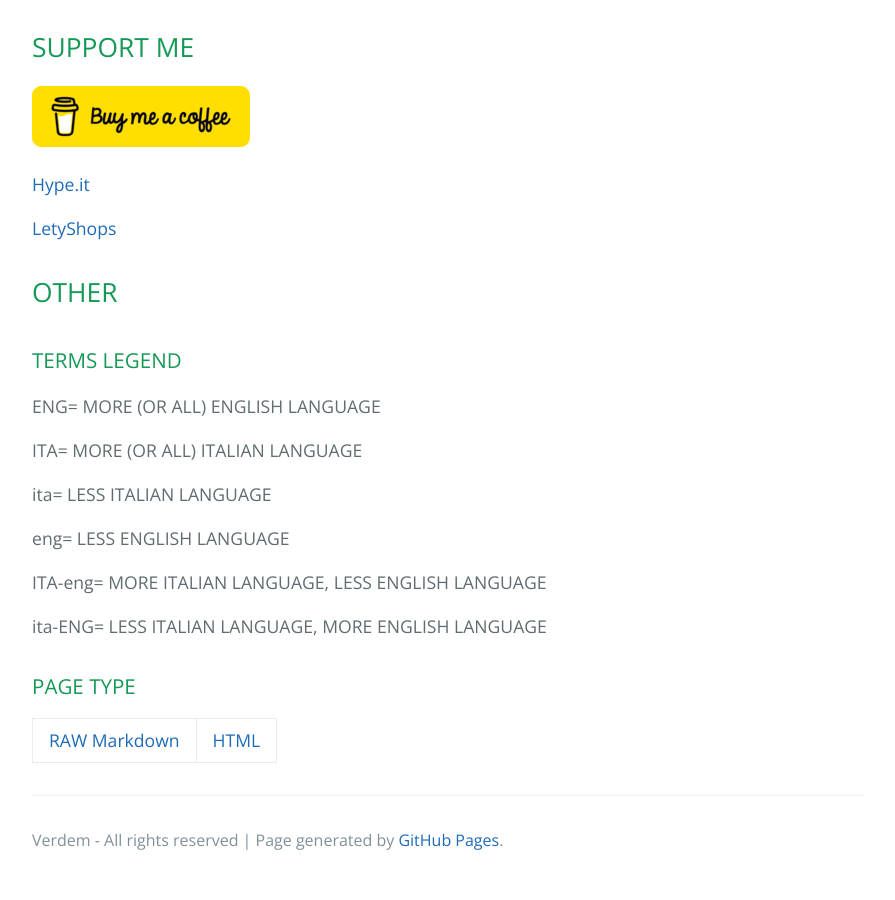
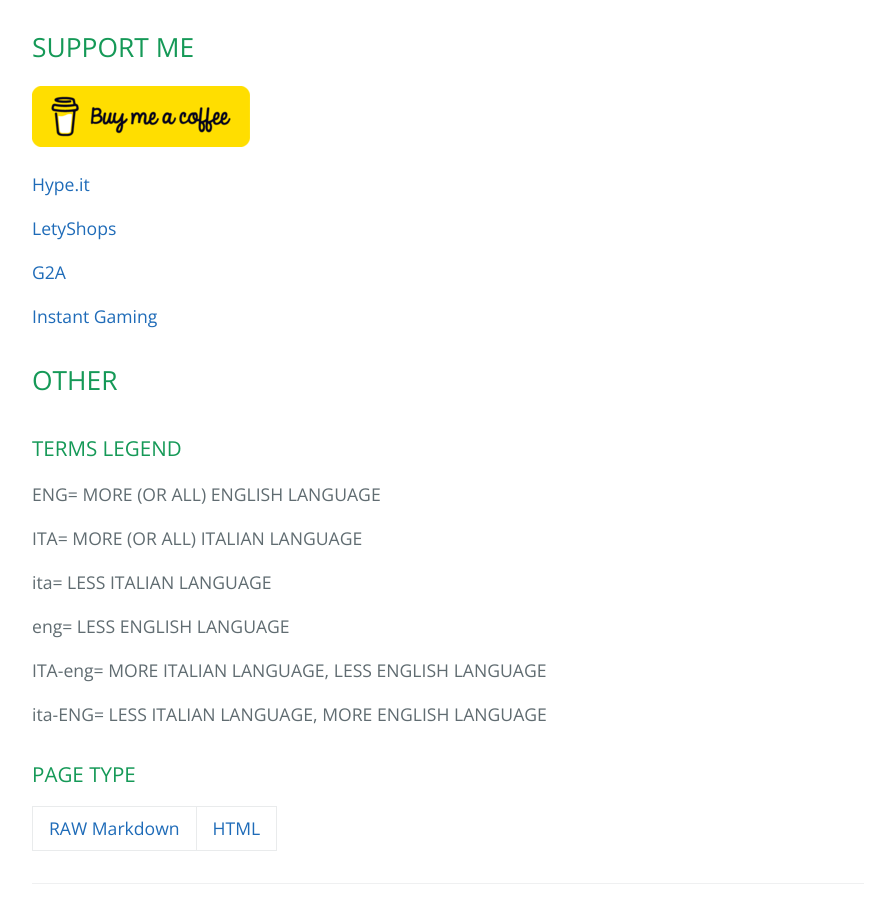
Before and after one commit to Verdem-crypto/verdem-crypto.github.io, a Jekyll site: the page built from index.md, in a window 1280 px wide and 900 px high, scrolled down 2996 px. Shown: the whole window, without its empty margins (192-1087 px from the left). Built offline with Jekyll 4.4.1, drawn with Linux system fonts in a browser that asks for light colours; our own code applies the rules of GitHub Pages for plain Markdown files; a script that is not in the unit is left out; the repository's description, which GitHub fills in, is left out.

Commit message:
Update index.md

```diff
--- a/index.md
+++ b/index.md
@@ -105,6 +105,10 @@
 
 [LetyShops](https://letyshops.com/it/winwin?ww=16221723)
 
+[G2A](https://www.g2a.com/n/verdem)
+
+[Instant Gaming](https://www.instant-gaming.com/it/?igr=Verdem)
+
 ## OTHER
 
 ### TERMS LEGEND
```
